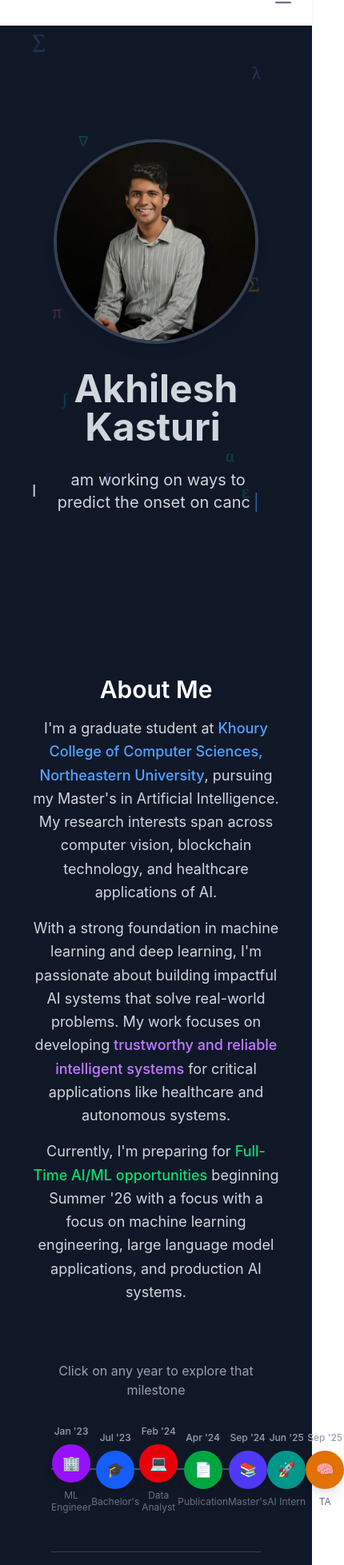
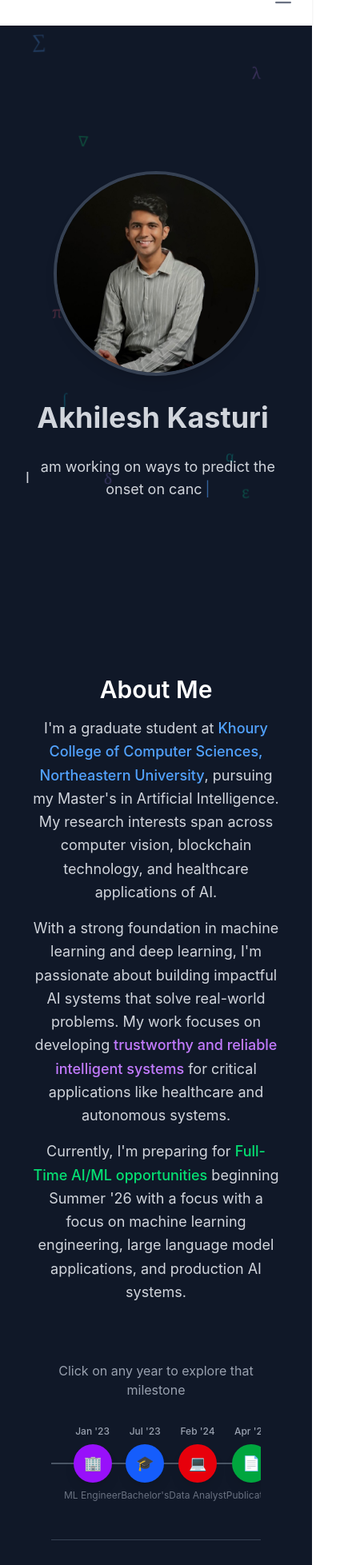
Before and after one commit to AkhilKas/personal-portfolio, a React (Vite) app: page / in a window 390 px wide. Shown: the part 40-1997 px from the top of the page at 80% size, 430 px wide, since content can reach past the window. Built offline with nearby package versions, Linux system fonts and the light colour scheme.

Commit message:
Updated display issues on mobile web app

```diff
--- a/src/components/Hero.jsx
+++ b/src/components/Hero.jsx
@@ -43,7 +43,7 @@ export default function Hero() {
   }, [currentText, isDeleting, currentRoleIndex, typingSpeed, roles]);
 
   return (
-    <section className="min-h-screen flex flex-col justify-center items-center p-10 pt-32 scroll-mt-20 relative overflow-hidden" id="hero">
+    <section className="min-h-screen flex flex-col justify-center items-center p-4 sm:p-10 pt-32 scroll-mt-20 relative overflow-hidden w-full" id="hero">
       {/* Animated Background Elements */}
       <div className="absolute inset-0 overflow-hidden pointer-events-none">
         {/* Floating Mathematical Symbols */}
@@ -170,14 +170,14 @@ export default function Hero() {
       </div>
 
       {/* Name */}
-      <h1 className="text-5xl md:text-6xl font-bold mb-6 text-center">
+      <h1 className="text-4xl sm:text-5xl md:text-6xl font-bold mb-6 text-center px-4">
         <span className="text-gray-300 mr-2">
           Akhilesh Kasturi
         </span>
       </h1>
 
       {/* Typewriter Effect */}
-      <div className="text-xl md:text-2xl text-center mb-8 h-16 flex items-center">
+      <div className="text-lg sm:text-xl md:text-2xl text-center mb-8 h-16 flex items-center px-4 max-w-full">
         <span className="text-gray-300 mr-2">I </span>
         <span className="text-gray-300 mr-2">
           {currentText}
--- a/src/components/Timeline.jsx
+++ b/src/components/Timeline.jsx
@@ -176,19 +176,19 @@ export default function Timeline() {
   };
 
   return (
-    <div className="w-full max-w-6xl mx-auto p-6 mt-8 scroll-mt-16 md:scroll-mt-20 lg:scroll-mt-24" id="about">
+    <div className="w-full max-w-6xl mx-auto p-6 mt-8 scroll-mt-16 md:scroll-mt-20 lg:scroll-mt-24 overflow-x-hidden" id="about">
       {/* Timeline Header */}
       <div className="text-center mb-8">
         <p className="text-gray-400">Click on any year to explore that milestone</p>
       </div>
 
       {/* Horizontal Timeline */}
-      <div className="relative mb-8">
+      <div className="relative mb-8 overflow-x-auto px-4">
         {/* Timeline Line */}
         <div className="absolute top-1/2 left-0 right-0 h-0.5 bg-gray-600 transform -translate-y-1/2"></div>
 
         {/* Timeline Points */}
-        <div className="flex justify-between items-center relative">
+        <div className="flex justify-between items-center relative min-w-max md:min-w-0">
           {timelineData.map((milestone, index) => (
             <div key={milestone.id} className="flex flex-col items-center group">
               {/* Year Label */}
```
